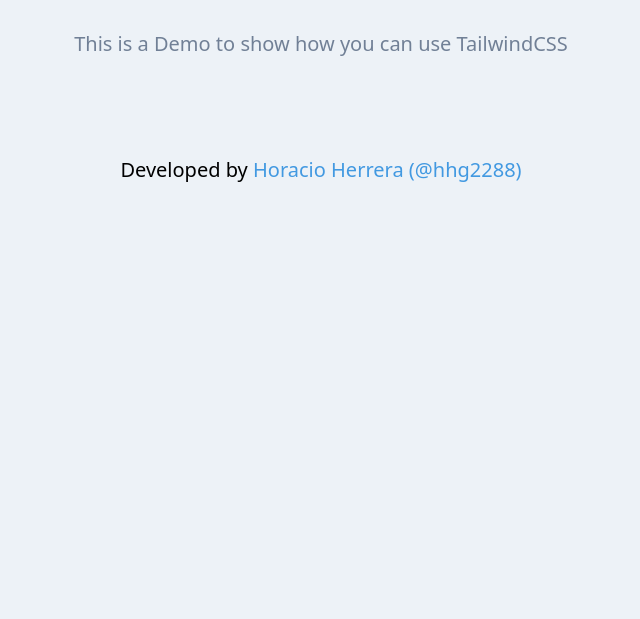
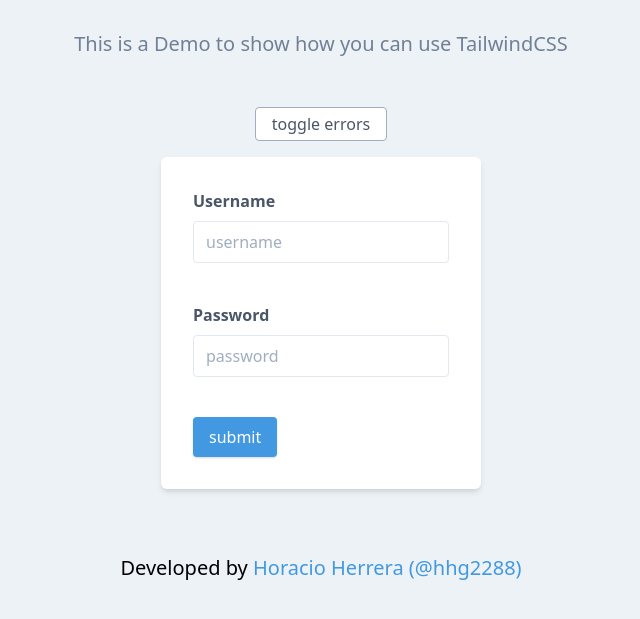
Before and after one commit to horacioh/react-europe-tailwind-demo, a Gatsby site: page / in a window 1280 px wide. Shown: the part 105-724 px from the top of the page, without its empty margins (319-959 px from the left). Built offline with nearby package versions, Linux system fonts and the light colour scheme; Gatsby itself is replaced by a stand-in of ours.

Commit message:
solution

```diff
--- a/src/pages/index.js
+++ b/src/pages/index.js
@@ -1,17 +1,80 @@
 import React from "react"
 import Layout from "../components/layout"
 
+function Label({ children, className, htmlFor, ...props }) {
+  return (
+    <label className={`font-bold text-gray-700 ${className}`} htmlFor={htmlFor}>
+      {children}
+    </label>
+  )
+}
+
 export default function Index() {
+  const [toggleErrors, setToggleErrors] = React.useState(false)
   return (
     <Layout>
-      <div className="absolute w-screen h-screen p-12 flex flex-col align-center">
+      <div className="p-12 flex flex-col align-center">
         <h1 className="text-center text-gray-900 text-4xl font-bold">
           Gatsby + Tailwind Form Demo
         </h1>
         <p className="text-center mt-8 text-xl text-gray-600">
           This is a Demo to show how you can use TailwindCSS
         </p>
-        <div className="py-8">{/* FORM CODE HERE */}</div>
+        <div className="py-8 flex flex-col items-center">
+          <button
+            className={`m-4  border border-gray-500  px-4 py-2 leading-4 rounded ${
+              toggleErrors ? "bg-red-500 text-white" : "bg-white text-gray-700"
+            } `}
+            onClick={() => setToggleErrors(value => !value)}
+          >
+            toggle errors
+          </button>
+          {/* Form Wrapper */}
+          <div className="mx-auto w-full max-w-xs bg-white p-8 rounded-md shadow-md">
+            <form>
+              {/* form control input */}
+              <div className="relative mb-10">
+                <Label htmlFor="username">Username</Label>
+                <input
+                  placeholder="username"
+                  type="text"
+                  name="username"
+                  id="username"
+                  className="mt-2 border border-gray-300 px-3 py-2 rounded w-full"
+                />
+                {toggleErrors && (
+                  <p className="absolute text-red-500 font-semibold text-sm mt-1">
+                    username error!
+                  </p>
+                )}
+              </div>
+              {/* form control input */}
+              <div className="relative mb-10">
+                <Label htmlFor="password">Password</Label>
+                <input
+                  placeholder="password"
+                  type="text"
+                  name="password"
+                  id="password"
+                  className="mt-2 border border-gray-300 px-3 py-2 rounded w-full"
+                />
+                {toggleErrors && (
+                  <p className="absolute text-red-500 font-semibold text-sm mt-1">
+                    password error!
+                  </p>
+                )}
+              </div>
+              <div>
+                <button
+                  className="bg-blue-500 hover:bg-blue-700 transition text-white px-4 py-2 rounded shadow duration-200"
+                  type="submit"
+                >
+                  submit
+                </button>
+              </div>
+            </form>
+          </div>
+        </div>
         <p className="text-center mt-8 text-xl text-body">
           Developed by{" "}
           <a
```
Also changed, not shown: README.md.
